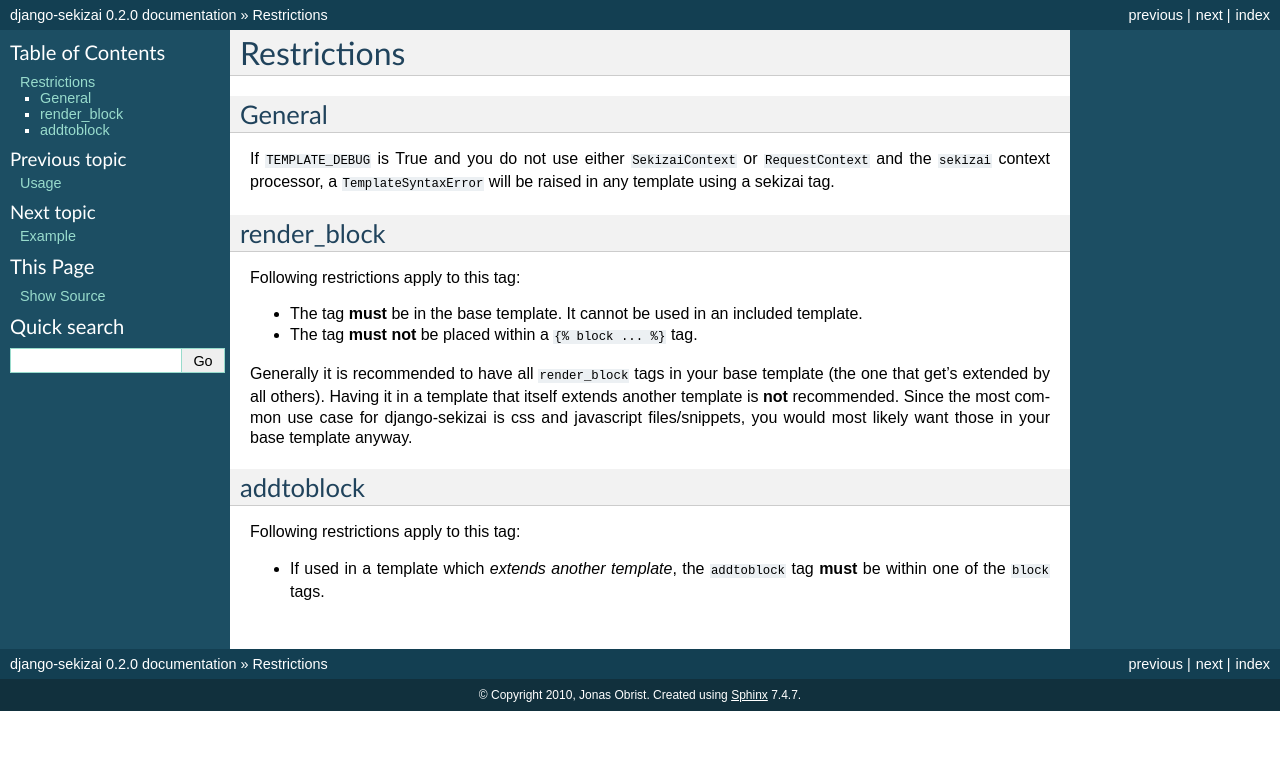
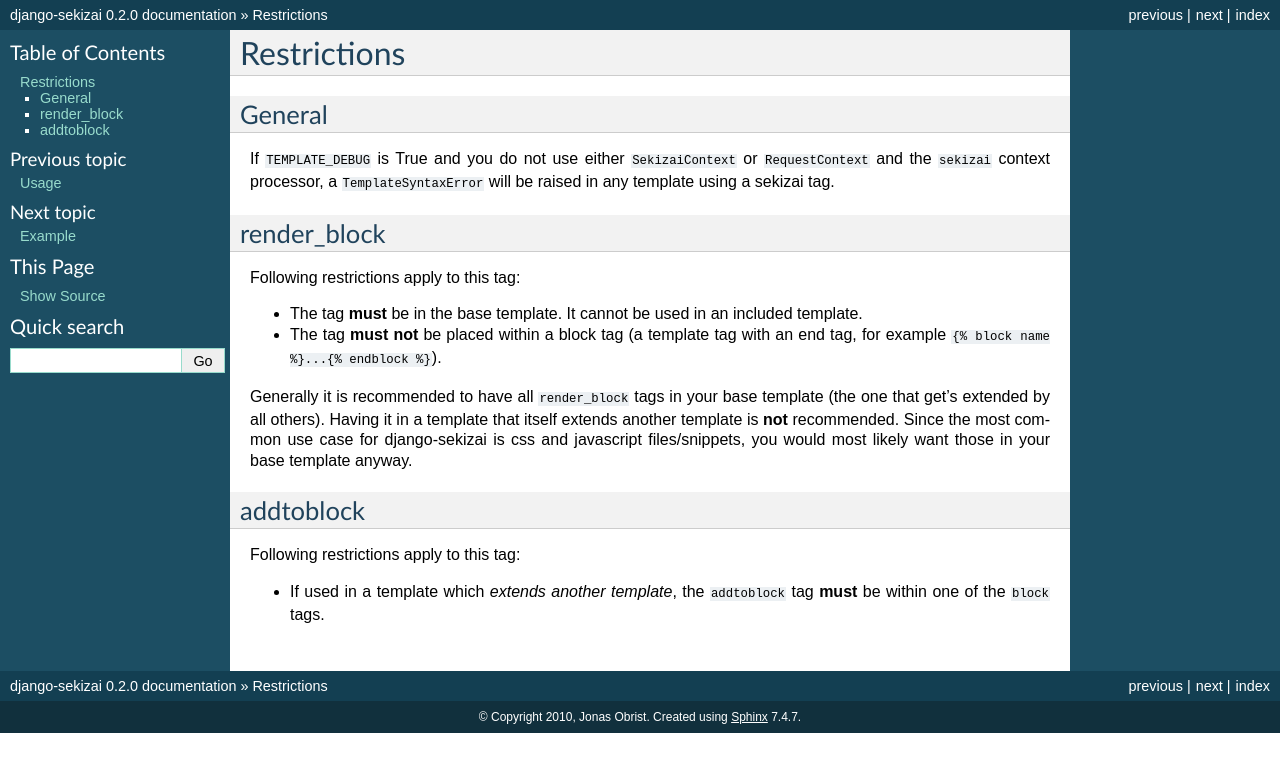
Before and after one commit to django-cms/django-sekizai, a Sphinx documentation site: the page built from docs/restrictions.rst, in a window 1280 px wide. Shown: the top 772 px of the page. Built offline with Sphinx 7.4.7, drawn with Linux system fonts in a browser that asks for light colours.

Commit message:
made restriction docs a bit clearer

```diff
--- a/docs/restrictions.rst
+++ b/docs/restrictions.rst
@@ -18,7 +18,8 @@ Following restrictions apply to this tag:
 
 * The tag **must** be in the base template. It cannot be used in an included
   template.
-* The tag **must not** be placed within a ``{% block ... %}`` tag.
+* The tag **must not** be placed within a block tag (a template tag with an end
+  tag, for example ``{% block name %}...{% endblock %}``).
 
 Generally it is recommended to have all ``render_block`` tags in your base
 template (the one that get's extended by all others). Having it in a template
```
